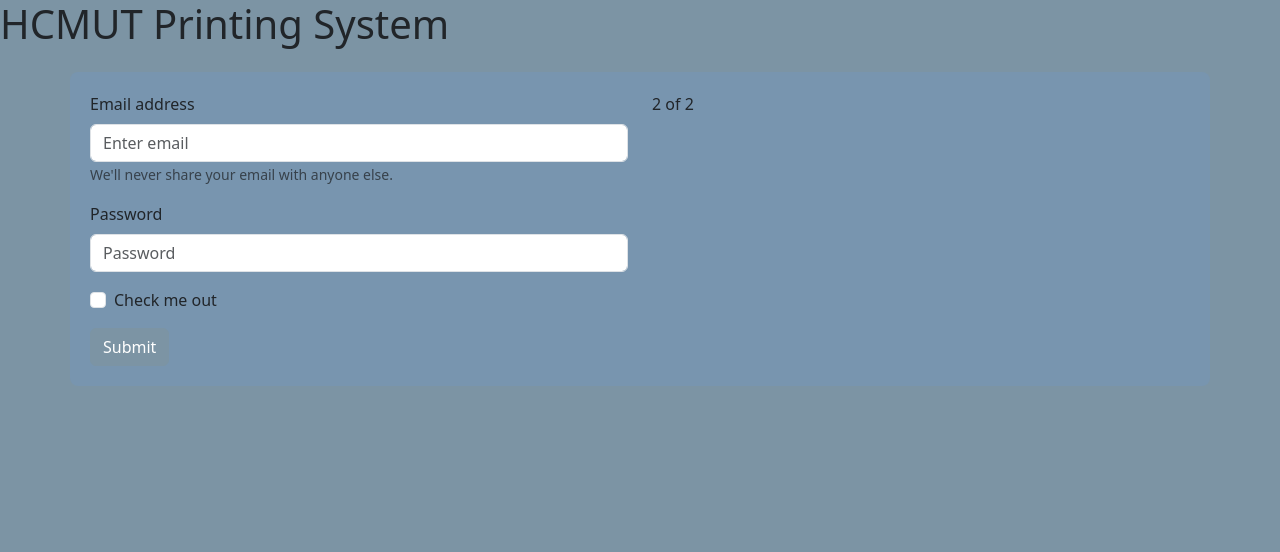
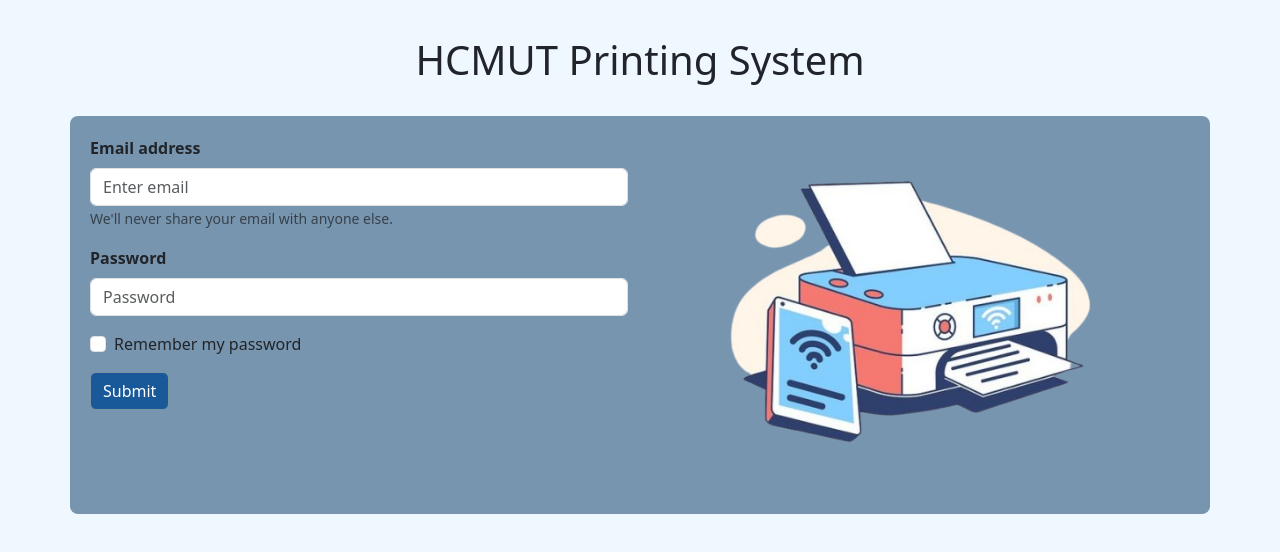
Before and after one commit to vyvy31082004/SPSS, a React (Vite) app in the folder smartPrint/: page / in a window 1280 px wide. Shown: the top 552 px of the page. Built offline with nearby package versions, Linux system fonts and the light colour scheme.

Commit message:
Thao Vy update log in and home

```diff
--- a/smartPrint/src/App.jsx
+++ b/smartPrint/src/App.jsx
@@ -14,7 +14,7 @@
 import 'bootstrap-icons/font/bootstrap-icons.css'
 import 'bootstrap/dist/css/bootstrap.min.css';
 import LoginPage from './Pages/LogIn/LogInPage';
-
+import Home from './Pages/Home';
 function App()  {
   const location=useLocation();
   const temp=location.pathname==="/"
@@ -33,7 +33,7 @@
                 <Route path ="/Print" element={<Print/>}></Route>
                 <Route path ="/PrintLog" element={<PrintLog/>}></Route>
                 <Route path ="/Print/Upload" element={<FileUploader/>}></Route>
-
+                <Route path ="/Home" element={<Home/>}></Route>
                 <Route path ="/Printpagesetting" element={<PrintSettingsPage/>}></Route>
                 <Route path ="/PrintProp" element={<PrintPropertiesPage/>}></Route>
                  <Route path ="/Print/Upload" element={<Modal/>}></Route>
--- a/smartPrint/src/Components/sidebar.jsx
+++ b/smartPrint/src/Components/sidebar.jsx
@@ -19,11 +19,13 @@
         <div  className='d-flex'>
             <div className="sidebar">
                 <Navbar className="flex-column " style={{ height: '100vh', width: '200px', backgroundColor: '#D9D9D9' }}>
-                    <img
-                        src= "src\assets\logo.png"// Replace with your image path or URL
-                        style={{ width: '100px', height: '100px', marginBottom: '10px' }}
-                    />
-                    <h5 style={{textAlign: 'center' }}>Menu</h5>
+                    <div className='' onClick={()=>{navigate('/Home')}}>
+                        <img
+                            src= "src\assets\logo.png"// Replace with your image path or URL
+                            style={{ width: '100px', height: '100px', marginBottom: '10px' }}
+                        />
+                        <h5 style={{textAlign: 'center' }}>SPSS</h5>
+                    </div>
                     <Nav className="flex-column">
                         <Nav.Item>
                             <Nav.Link className='p-2' onClick={()=>{navigate('/PrintLog')}}>
--- /dev/null
+++ b/smartPrint/src/Pages/Home.jsx
@@ -0,0 +1,5 @@
+export default function Home() {
+    return (
+        <div>Home</div>
+    );
+}
--- a/smartPrint/src/Pages/LogIn/LogInPage.jsx
+++ b/smartPrint/src/Pages/LogIn/LogInPage.jsx
@@ -6,22 +6,23 @@
 import Nav from 'react-bootstrap/Nav';
 import Row from 'react-bootstrap/Row';
 import Col from 'react-bootstrap/Col';
-
+import { useNavigate } from 'react-router-dom';
 function LoginPage() {
+  const navigate=useNavigate();
   return (
-    <>
 
 
+<div style={{ backgroundColor: '#f0f8ff', minHeight: '100vh', padding: '20px' }}>
 
       {/* Login Form */}
-      <div className='justify-content-center'><h1>HCMUT Printing System</h1></div>
+      <div className='d-flex justify-content-center'><h1 className='mt-3'>HCMUT Printing System</h1></div>
       <Container className="mt-4" style={{ backgroundColor: '#7895AF', padding: '20px', borderRadius: '8px' }}>
 
         <Row>
             <Col>
                 <Form>
                 <Form.Group className="mb-3" controlId="formBasicEmail">
-                    <Form.Label>Email address</Form.Label>
+                    <Form.Label > <strong>Email address</strong></Form.Label>
                     <Form.Control type="email" placeholder="Enter email" />
                     <Form.Text className="text-muted">
                     We'll never share your email with anyone else.
@@ -29,26 +30,32 @@
                 </Form.Group>
 
                 <Form.Group className="mb-3" controlId="formBasicPassword">
-                    <Form.Label>Password</Form.Label>
+                    <Form.Label> <strong>Password</strong></Form.Label>
                     <Form.Control type="password" placeholder="Password" />
                 </Form.Group>
 
                 <Form.Group className="mb-3" controlId="formBasicCheckbox">
-                    <Form.Check type="checkbox" label="Check me out" />
+                    <Form.Check type="checkbox" label="Remember my password" />
                 </Form.Group>
 
-                <Button variant="primary" type="submit">
+                <Button className="submit" type="submit"  onClick={()=>{navigate('/Home')}}>
                     Submit
                 </Button>
                 </Form>
             </Col>
-            <Col>2 of 2</Col>
+            <Col>
+                  <img
+                      src="src\assets\Printer_machine_at_work-removebg-preview.png"
+                      style={{ maxWidth: '100%', height: 'auto', borderRadius: '8px' }}
+                  />
+            </Col>
         </Row>
 
 
       </Container>
-    </>
+    </div>
   );
 }
 
+
 export default LoginPage;
--- a/smartPrint/src/index.css
+++ b/smartPrint/src/index.css
@@ -8,6 +8,10 @@
 
 
     }
+.submit{
+        background-color: #19599A !important;
+        border-color: #7c94a4 !important;
+}
 .Close{
         background-color: #5683a5 !important; /* Đổi màu theo ý muốn */
         border-color: #5085ae !important;
```
Also changed, not shown: smartPrint/src/assets/Printer_machine_at_work-removebg-preview.png (added).
